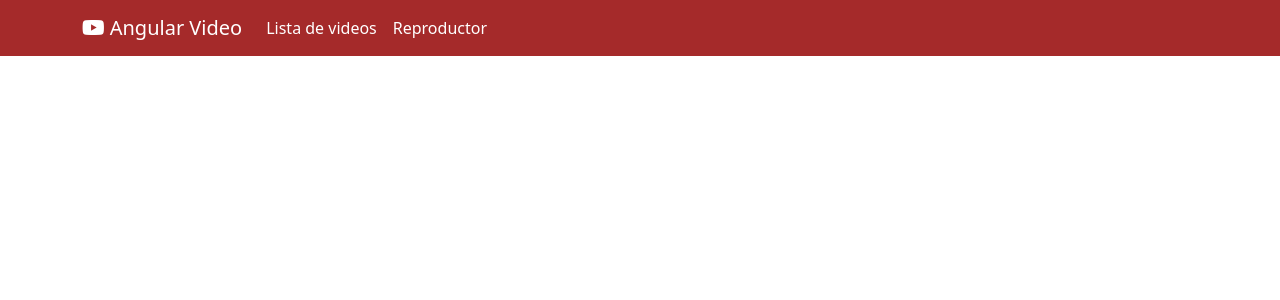
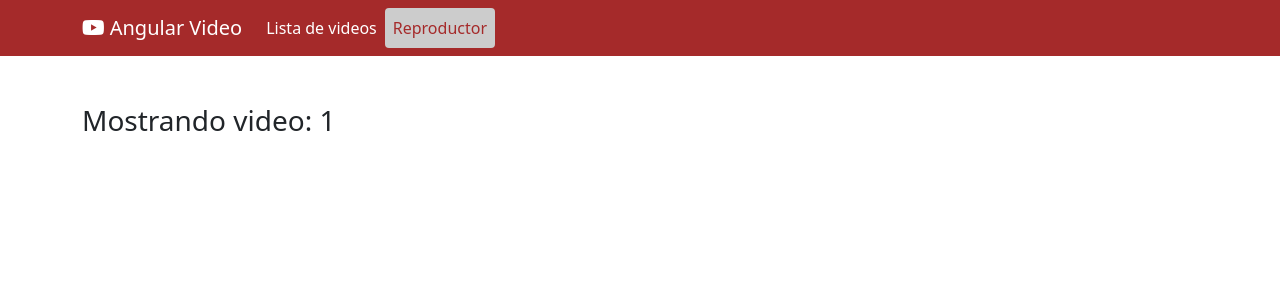
Before and after one commit to alexglzrys/angular-video, an Angular app: page /player/1 in a window 1280 px wide. Before the commit this address led to /. Shown: the top 300 px of the page. Built offline with nearby package versions, Linux system fonts and the light colour scheme.

Commit message:
enviar parámetros de ruta

```diff
--- a/src/app/app-routing.ts
+++ b/src/app/app-routing.ts
@@ -5,7 +5,7 @@ import { VideoPlayerComponent } from "./components/video-player/video-player.com
 // Definir las rutas principales de la aplicación
 const routes = [
     {path: 'videos', component: VideoListComponent},
-    {path: 'player', component: VideoPlayerComponent},
+    {path: 'player/:id', component: VideoPlayerComponent},
     {path: '', redirectTo: 'videos', pathMatch: 'full'},
 ];
 
--- a/src/app/components/video-list/video-list.component.html
+++ b/src/app/components/video-list/video-list.component.html
@@ -6,6 +6,8 @@
     <div class="col-10">
       <h3>{{ video.title }}</h3>
       <p>{{ video.description }}</p>
+      <!-- Enviar parámetros de ruta, el parámetro se gestiona desde el componente de página -->
+      <a [routerLink]="['/player', video.id]">Ver video</a>
     </div>
   </div>
 </div>
--- a/src/app/components/video-player/video-player.component.html
+++ b/src/app/components/video-player/video-player.component.html
@@ -1 +1,3 @@
-<p>video-player works!</p>
+<div class="container">
+  <h3>Mostrando video: {{ id }}</h3>
+</div>
--- a/src/app/components/video-player/video-player.component.ts
+++ b/src/app/components/video-player/video-player.component.ts
@@ -1,4 +1,6 @@
 import { Component, OnInit } from '@angular/core';
+import { ActivatedRoute } from '@angular/router';
+import { IVideo } from 'src/app/interfaces/video';
 
 @Component({
   selector: 'app-video-player',
@@ -7,9 +9,16 @@ import { Component, OnInit } from '@angular/core';
 })
 export class VideoPlayerComponent implements OnInit {
 
-  constructor() { }
+  video!: IVideo
+  id!: number
+
+  constructor(private route: ActivatedRoute) { }
 
   ngOnInit(): void {
+    // Recuperar los parámetros de ruta enviados a este componente
+    this.route.params.subscribe(params => {
+      this.id = params['id'];
+    })
   }
 
 }
```
